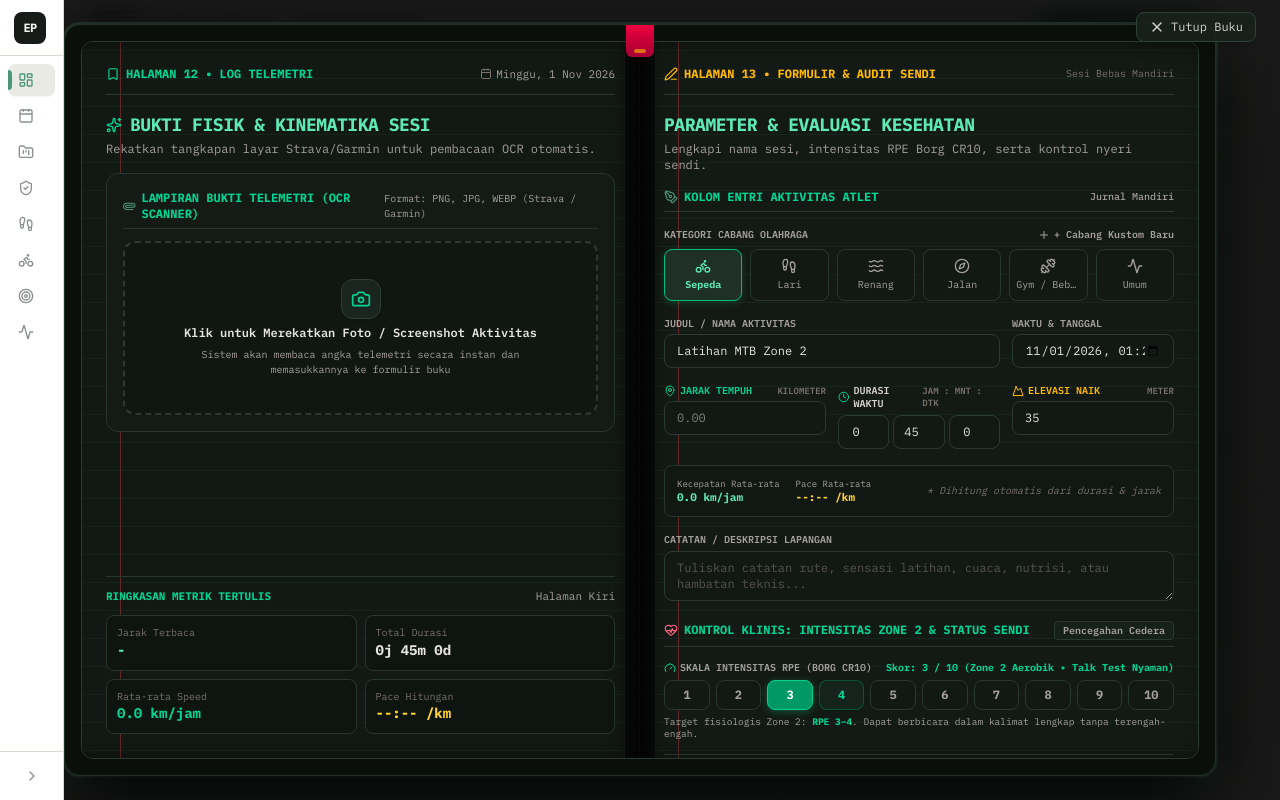
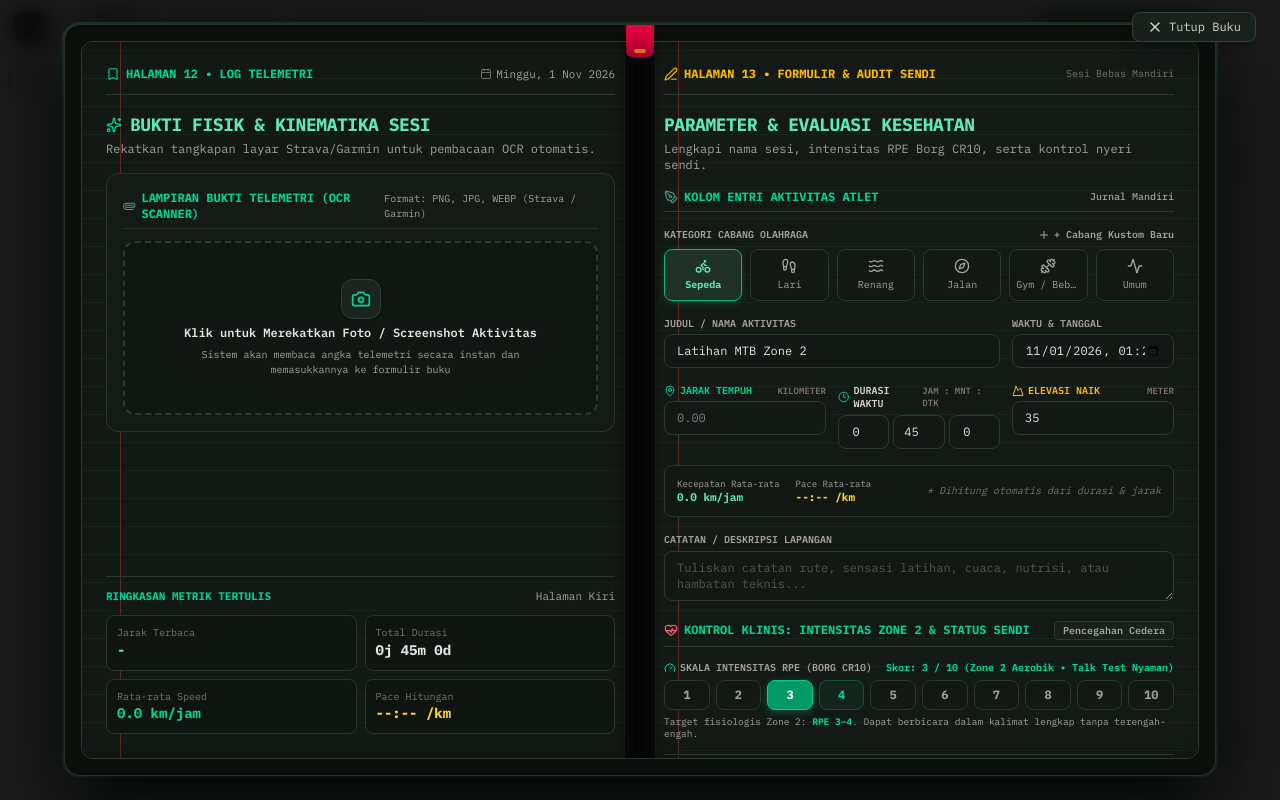
Before and after one commit to Alfiansyahp2/a-coach, a Next.js app: page / in a window 1280 px wide. Both pictures are taken after typing "Sample" into the empty fields and a click on the button "+ TAMBAH AKTIVITAS". Shown: the top 800 px of the page. Built offline with nearby package versions, Linux system fonts and the light colour scheme; no server answers; the database is empty.

Commit message:
fix(ui): mount add activity modal to document body via react portal to resolve sidebar z-index overlap

```diff
--- a/src/components/activity/modal/AddActivityModal.tsx
+++ b/src/components/activity/modal/AddActivityModal.tsx
@@ -1,6 +1,7 @@
 "use client";
 
-import React, { useState } from "react";
+import React, { useState, useEffect } from "react";
+import { createPortal } from "react-dom";
 import { useRouter } from "next/navigation";
 import {
   Plus,
@@ -43,6 +44,11 @@ export function AddActivityModal({
   const router = useRouter();
 
   const [isOpen, setIsOpen] = useState(false);
+  const [mounted, setMounted] = useState(false);
+
+  useEffect(() => {
+    setMounted(true);
+  }, []);
 
   // Form states
   const [sportType, setSportType] = useState<string>(
@@ -231,48 +237,14 @@ export function AddActivityModal({
     }
   };
 
-  return (
-    <>
-      {/* Trigger Buttons */}
-      {variant === "button" && (
-        <button
-          onClick={handleOpen}
-          className="px-3.5 py-1.5 rounded-md bg-[var(--color-cycling)] hover:opacity-90 text-white text-xs font-semibold font-mono tracking-tight transition-all flex items-center gap-1.5 shadow-sm cursor-pointer"
-        >
-          <BookOpen className="w-4 h-4 stroke-[2.2]" />
-          <span>+ TAMBAH AKTIVITAS</span>
-        </button>
-      )}
-
-      {variant === "outline" && (
-        <button
-          onClick={handleOpen}
-          className="px-3 py-1.5 rounded-md bg-[var(--color-surface-card)] hover:bg-[var(--color-surface-muted)] border border-[var(--color-border)] hover:border-[var(--color-cycling)] text-[var(--color-text-primary)] text-xs font-mono font-medium transition-colors flex items-center gap-1.5 shadow-xs cursor-pointer"
-        >
-          <BookOpen className="w-3.5 h-3.5 text-[var(--color-cycling)]" />
-          <span>Buka Buku Jurnal</span>
-        </button>
-      )}
-
-      {variant === "compact" && (
-        <button
-          onClick={handleOpen}
-          className="p-1.5 rounded-md bg-[var(--color-surface-card)] hover:bg-[var(--color-surface-muted)] border border-[var(--color-border)] text-[var(--color-text-primary)] hover:border-[var(--color-cycling)] transition-colors shadow-xs cursor-pointer"
-          title="Buka Buku Catatan Aktivitas"
-        >
-          <BookOpen className="w-4 h-4 text-[var(--color-cycling)]" />
-        </button>
-      )}
-
-      {/* MODAL OPEN BOOK — DUA HALAMAN BERDAMPINGAN DENGAN LIPATAN TENGAH */}
-      {isOpen && (
-        <div className="fixed inset-0 z-50 flex items-center justify-center p-2 sm:p-4 lg:p-6 bg-black/90 backdrop-blur-md animate-in fade-in duration-200">
+  const modalDialog = isOpen ? (
+    <div className="fixed inset-0 z-[99999] flex items-center justify-center p-2 sm:p-4 lg:p-6 bg-black/90 backdrop-blur-md animate-in fade-in duration-200">
       {/* Top Bar Floating Controls */}
-          <div className="absolute top-3 right-4 sm:right-6 z-50 flex items-center gap-2">
+      <div className="absolute top-3 right-4 sm:right-6 z-[100000] flex items-center gap-2">
         <button
           onClick={handleClose}
           disabled={isSubmitting || isParsingImage}
-              className="px-3 py-1.5 rounded-lg bg-[#19221c]/90 text-stone-300 hover:text-white border border-[#304235] hover:border-emerald-500 font-mono text-xs flex items-center gap-1.5 transition-all shadow-lg cursor-pointer"
+          className="px-3.5 py-1.5 rounded-lg bg-[#19221c]/95 text-stone-300 hover:text-white border border-[#304235] hover:border-emerald-500 font-mono text-xs flex items-center gap-1.5 transition-all shadow-xl cursor-pointer"
         >
           <X className="w-4 h-4" />
           <span>Tutup Buku</span>
@@ -525,7 +497,45 @@ export function AddActivityModal({
         </form>
       </div>
     </div>
+  ) : null;
+
+  return (
+    <>
+      {/* Trigger Buttons */}
+      {variant === "button" && (
+        <button
+          onClick={handleOpen}
+          className="px-3.5 py-1.5 rounded-md bg-[var(--color-cycling)] hover:opacity-90 text-white text-xs font-semibold font-mono tracking-tight transition-all flex items-center gap-1.5 shadow-sm cursor-pointer"
+        >
+          <BookOpen className="w-4 h-4 stroke-[2.2]" />
+          <span>+ TAMBAH AKTIVITAS</span>
+        </button>
       )}
+
+      {variant === "outline" && (
+        <button
+          onClick={handleOpen}
+          className="px-3 py-1.5 rounded-md bg-[var(--color-surface-card)] hover:bg-[var(--color-surface-muted)] border border-[var(--color-border)] hover:border-[var(--color-cycling)] text-[var(--color-text-primary)] text-xs font-mono font-medium transition-colors flex items-center gap-1.5 shadow-xs cursor-pointer"
+        >
+          <BookOpen className="w-3.5 h-3.5 text-[var(--color-cycling)]" />
+          <span>Buka Buku Jurnal</span>
+        </button>
+      )}
+
+      {variant === "compact" && (
+        <button
+          onClick={handleOpen}
+          className="p-1.5 rounded-md bg-[var(--color-surface-card)] hover:bg-[var(--color-surface-muted)] border border-[var(--color-border)] text-[var(--color-text-primary)] hover:border-[var(--color-cycling)] transition-colors shadow-xs cursor-pointer"
+          title="Buka Buku Catatan Aktivitas"
+        >
+          <BookOpen className="w-4 h-4 text-[var(--color-cycling)]" />
+        </button>
+      )}
+
+      {/* Render via Portal to document.body for top-level stacking */}
+      {mounted && typeof document !== "undefined" && modalDialog
+        ? createPortal(modalDialog, document.body)
+        : modalDialog}
     </>
   );
 }
```
Also changed, not shown: 1 other file (tests, documents, lock files or other folders). Lines whose indentation alone changed are shown as unchanged.
